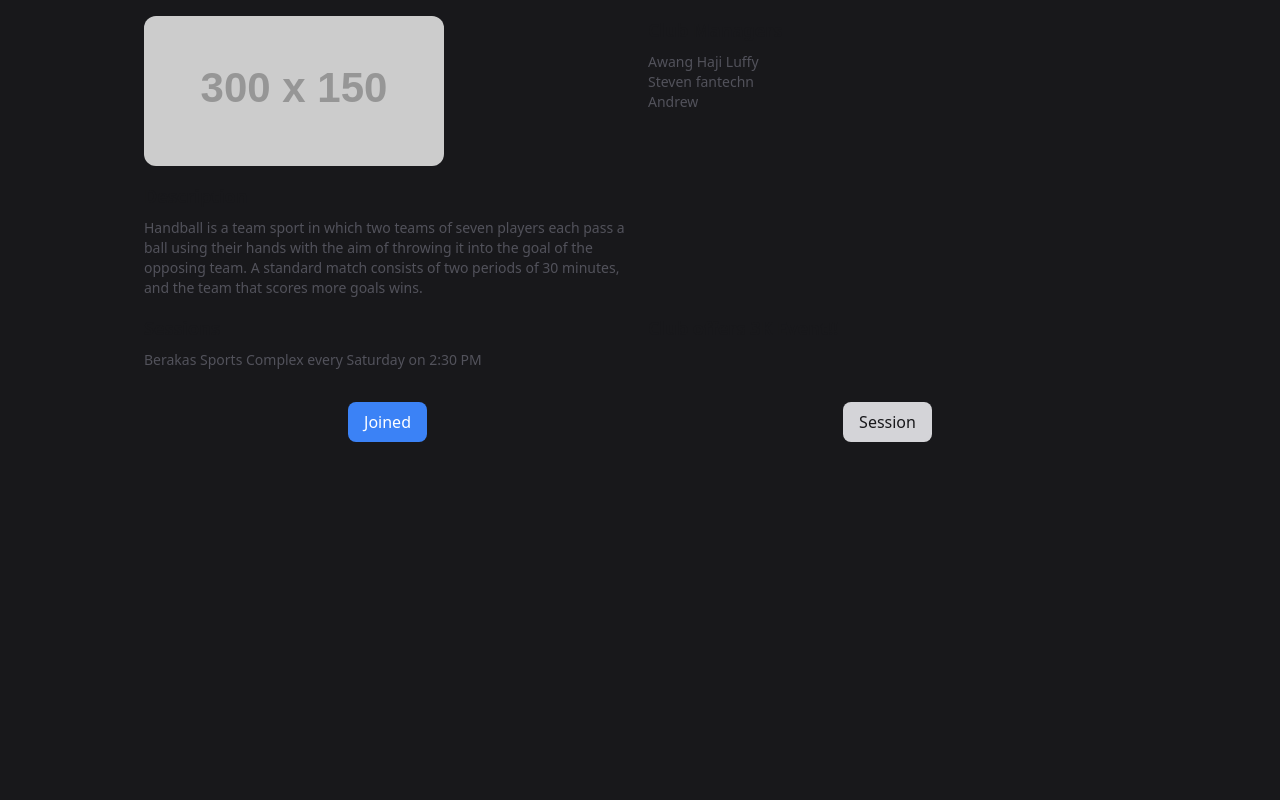
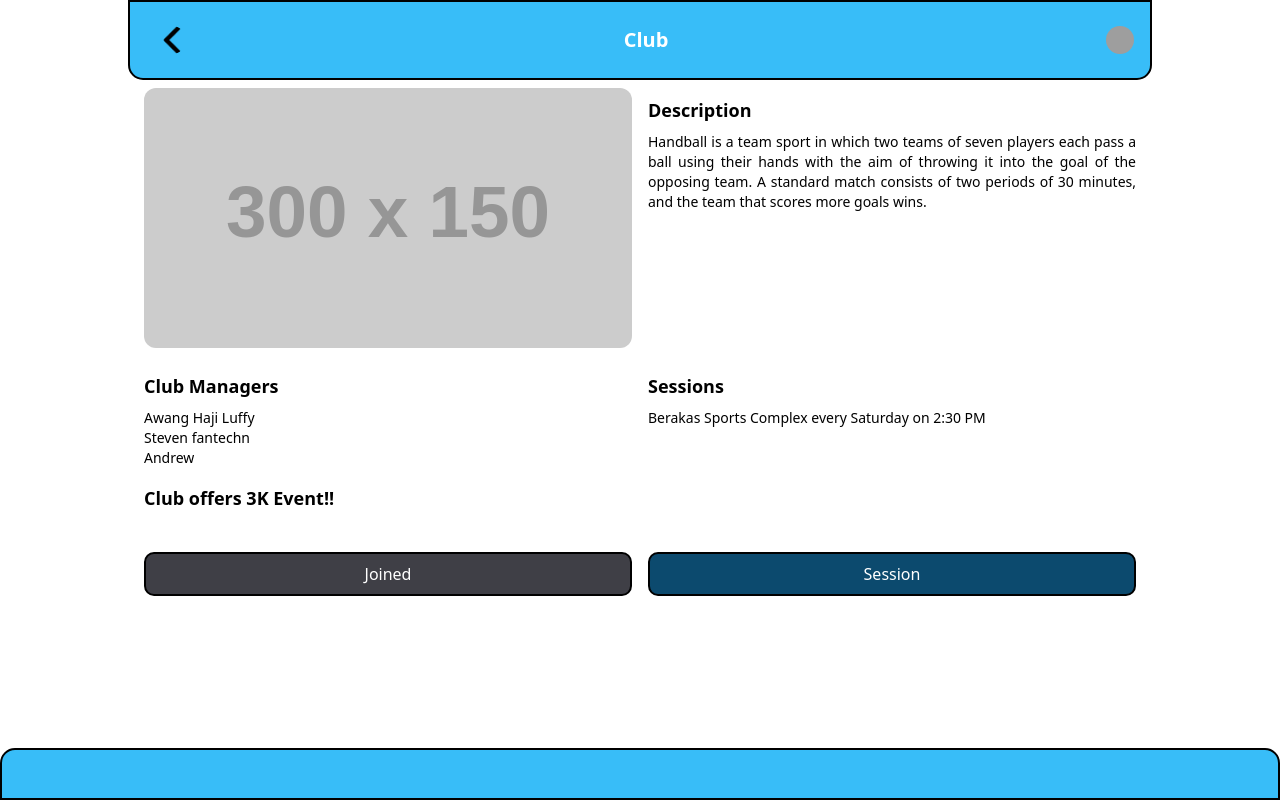
Before and after one commit to 22FTT1500/Ep-Quest, a PHP site: page /test.php in a window 1280 px wide. Run offline with PHP 8.4, Linux system fonts and the light colour scheme; grey boxes labelled with a size stand in for pictures from a placeholder-image service; some libraries are stand-ins or nearby versions; grey boxes are pictures that could not be loaded.

Commit message:
club/test.php css done, modified aboutpage css

```diff
--- a/aboutpage.php
+++ b/aboutpage.php
@@ -18,7 +18,7 @@
                     <a href="settingpage.php"><img src="./assets/left-arrow.png" alt="profile" class="rounded-full ml-3 size-7" /></a>
                     <!-- add center title -->
                 </div>
-                <div class="justify-self-center ml-3 text-white text-lg">
+                <div class="justify-self-center ml-3 text-white text-xl">
                     <h1 class="font-bold">About Us</h1>
                 </div>
                 <div>
--- a/test.php
+++ b/test.php
@@ -8,45 +8,64 @@
     <title>Document</title>
 </head>
 
-<body class="bg-zinc-900 text-white font-sans">
+<body class="bg-white text-black font-sans">
     <div class="max-w-screen-lg mx-auto">
+        <div class="py-6 px-4 bg-sky-400 rounded-br-[15px] rounded-bl-[15px] border-2 border-black">
+            <!-- Profile Link -->
+            <div class="flex items-center justify-between">
+                <div class="flex items-center">
+                    <a href="activitypage.php"><img src="./assets/left-arrow.png" alt="profile" class="rounded-full ml-3 size-7" /></a>
+                    <!-- add center title -->
+                </div>
+                <div class="justify-self-center ml-3 text-white">
+                    <h1 class="font-bold text-xl">Club</h1>
+                </div>
+                <div>
+                    <img src="./assets/bell.png" alt="profile" class="rounded-full ml-3 size-7" />
+                </div>
+            </div>
+        </div>
 
 
-        <div class="grid grid-cols-1 md:grid-cols-2 gap-4 p-4">
+        <div class="grid grid-cols-1 md:grid-cols-2 gap-4 p-4 text-black">
+            <div class="flex items-center justify-center">
+                <img src="https://placehold.co/300x150" alt="Handball Game" class="rounded-xl mb-4 w-full h-full object-cover">
+            </div>
             <div>
-                <img src="https://placehold.co/300x150" alt="Handball Game" class="rounded-xl mb-4">
-                <h2 class="text-lg font-semibold text-zinc-900 dark:text-white mb-2">Description</h2>
-                <p class="text-zinc-600 dark:text-zinc-300 text-sm">
+                <h2 class="text-lg font-semibold mb-2">Description</h2>
+                <p class="text-sm text-justify">
                     Handball is a team sport in which two teams of seven players each pass a ball using their hands with the aim of throwing it into the goal of the opposing team. A standard match consists of two periods of 30 minutes, and the team that scores more goals wins.
                 </p>
             </div>
-
             <div>
-                <h2 class="text-lg font-semibold text-zinc-900 dark:text-white mb-2">Club Managers</h2>
-                <p class="text-zinc-600 dark:text-zinc-300 text-sm">
+                <h2 class="text-lg font-semibold mb-2">Club Managers</h2>
+                <p class="text-sm text-justify">
                     Awang Haji Luffy<br>
                     Steven fantechn<br>
                     Andrew
                 </p>
             </div>
-
             <div>
-                <h2 class="text-lg font-semibold text-zinc-900 dark:text-white mb-2">Sessions</h2>
-                <p class="text-zinc-600 dark:text-zinc-300 text-sm">
+                <h2 class="text-lg font-semibold mb-2">Sessions</h2>
+                <p class="text-sm text-justify">
                     Berakas Sports Complex every Saturday on 2:30 PM
                 </p>
             </div>
-
             <div>
-                <h2 class="text-lg font-semibold text-zinc-900 dark:text-white mb-2">Club offers 3K Event!!</h2>
+                <h2 class="text-lg font-semibold mb-2">Club offers 3K Event!!</h2>
             </div>
         </div>
 
-        <div class="flex flex-col md:flex-row justify-around p-4">
-            <button class="bg-blue-500 text-white px-4 py-2 rounded-lg mb-2 md:mb-0 md:mr-2">Joined</button>
-            <button class="bg-zinc-300 text-zinc-900 px-4 py-2 rounded-lg">Session</button>
+        <div class="grid grid-cols-2 gap-4 p-4">
+            <button class="bg-zinc-700 text-white border-2 border-black px-4 py-2 rounded-[10px] mb-2 md:mb-0">Joined</button>
+            <button class="bg-sky-900 border-2 border-black text-white px-4 py-2 rounded-[10px] mb-2 md:mb-0">Session</button>
         </div>
-    </div>
+
+        <br>
+        <br>
+
+        <div class=" bg-sky-400 rounded-tr-[15px] rounded-tl-[15px] border-2 border-black py-6 font-bold fixed bottom-0 left-0 right-0 p-4 text-center">
+        </div>
 </body>
 
 
```
